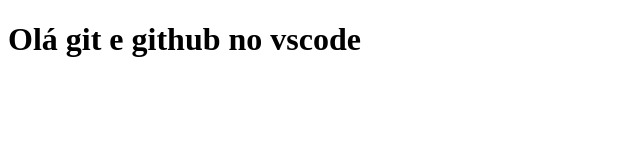
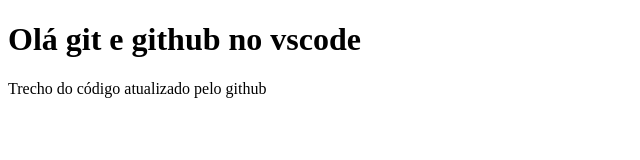
Before and after one commit to negolima/Projeto_AWS, a plain HTML site: page index.html in a window 1280 px wide. Shown: the whole page, without its empty margins (0-640 px from the left). Drawn offline with Linux system fonts and the light colour scheme.

Commit message:
Update index.html

```diff
--- a/index.html
+++ b/index.html
@@ -7,5 +7,6 @@
 </head>
 <body>
     <h1>Olá git e github no vscode</h1>
+    <p>Trecho do código atualizado pelo github</p>
 </body>
 </html>
```
